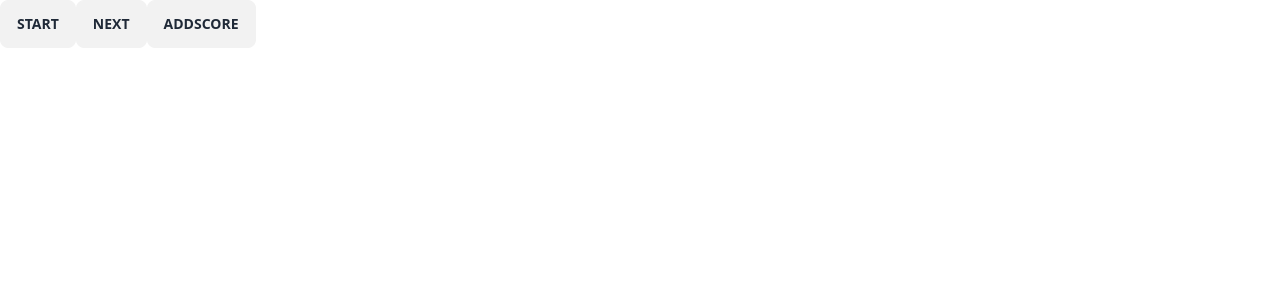
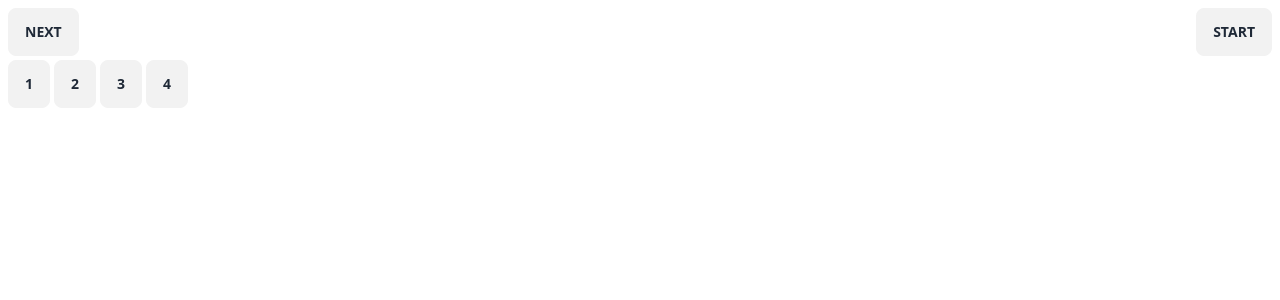
Before and after one commit to odjhey/luxray-cards, a React (Vite) app in the folder pwa/: page / in a window 1280 px wide. Shown: the top 300 px of the page. Built offline with nearby package versions, Linux system fonts and the light colour scheme.

Commit message:
feat: update ui display

```diff
--- a/pwa/package.json
+++ b/pwa/package.json
@@ -10,6 +10,7 @@
     "preview": "vite preview"
   },
   "dependencies": {
+    "dayjs": "^1.11.10",
     "localforage": "^1.10.0",
     "mobx": "^6.10.2",
     "mobx-react-lite": "^4.0.5",
--- a/pwa/src/models/root.ts
+++ b/pwa/src/models/root.ts
@@ -1,5 +1,6 @@
 import { Instance, types } from 'mobx-state-tree'
 import { UiModel } from './ui'
+import { LibRecordScoreBoard } from './scores'
 
 export const LibRecord = types.model({
   id: types.identifier,
@@ -7,31 +8,6 @@ export const LibRecord = types.model({
   sub: types.string,
   notes: types.string,
 })
-
-export const LibRecordScore = types.model({
-  id: types.identifier,
-  date: types.Date,
-  score: types.number,
-  libRecord: types.reference(LibRecord),
-})
-
-export const LibRecordScoreBoard = types
-  .model({
-    id: types.identifier,
-    scores: types.array(LibRecordScore),
-  })
-  .actions((self) => {
-    return {
-      addScore: (data: { libRecordId: string; score: number }) => {
-        self.scores.push({
-          id: `${data.libRecordId}-${Date.now()}`,
-          date: new Date(),
-          libRecord: data.libRecordId,
-          score: data.score,
-        })
-      },
-    }
-  })
 
 export const StateModel = types
   .model({
--- /dev/null
+++ b/pwa/src/models/scores.ts
@@ -0,0 +1,27 @@
+import { types } from 'mobx-state-tree'
+import { LibRecord } from './root'
+
+export const LibRecordScore = types.model({
+  id: types.identifier,
+  date: types.Date,
+  score: types.number,
+  libRecord: types.reference(types.late(() => LibRecord)),
+})
+
+export const LibRecordScoreBoard = types
+  .model({
+    id: types.identifier,
+    scores: types.array(LibRecordScore),
+  })
+  .actions((self) => {
+    return {
+      addScore: (data: { libRecordId: string; score: 1 | 2 | 3 | 4 }) => {
+        self.scores.unshift({
+          id: `${data.libRecordId}-${Date.now()}`,
+          date: new Date(),
+          libRecord: data.libRecordId,
+          score: data.score,
+        })
+      },
+    }
+  })
--- a/pwa/src/models/ui.ts
+++ b/pwa/src/models/ui.ts
@@ -1,5 +1,6 @@
 import { castToSnapshot, types } from 'mobx-state-tree'
-import { LibRecord, LibRecordScoreBoard, StateModel } from './root'
+import { LibRecord, StateModel } from './root'
+import { LibRecordScoreBoard } from './scores'
 
 export const UiModel = types
   .model({
@@ -10,17 +11,22 @@ export const UiModel = types
   })
   .views((self) => ({
     getActive: () => {
-      return self.activeLibRecord
+      return {
+        id: self.activeLibRecord?.id ?? '',
+        title: self.activeLibRecord?.title ?? '',
+        sub: self.activeLibRecord?.sub ?? '',
+        notes: self.activeLibRecord?.notes ?? '',
+      }
     },
     getScores: () => {
-      return self.scores?.scores.filter(
-        (s) => s.libRecord.id === self.activeLibRecord?.id,
-      )
-    },
-    getScoreTotal: () => {
       return self.scores?.scores
         .filter((s) => s.libRecord.id === self.activeLibRecord?.id)
-        .reduce((prev, curr) => prev + curr.score, 0)
+        .map((s) => {
+          return {
+            date: s.date,
+            score: s.score,
+          }
+        })
     },
   }))
   .actions((self) => {
@@ -32,19 +38,16 @@ export const UiModel = types
         }
         self.scores = self.stateRef.scoreBoard
       },
-      setActive: (data: { libRecordId: string }) => {
-        const match = self.displayables.find((d) => data.libRecordId === d.id)
-        if (match) {
-          self.activeLibRecord = match
-        }
-      },
       next: () => {
-        // TODO: update to support end of array
         const activeIndex = self.displayables.findIndex(
           (d) => d.id === self.activeLibRecord?.id,
         )
         const nextIndex = activeIndex + 1
-        const next = self.displayables[nextIndex]
+
+        const next =
+          nextIndex >= self.displayables.length
+            ? self.displayables[0]
+            : self.displayables[nextIndex]
         self.activeLibRecord = next
       },
     }
--- a/pwa/src/pages/Notes.tsx
+++ b/pwa/src/pages/Notes.tsx
@@ -1,5 +1,6 @@
 import { observer } from 'mobx-react-lite'
 import { useUi } from '../hooks/use-ui'
+import dayjs from 'dayjs'
 
 export const Notes = observer(() => {
   const { loading, ui } = useUi()
@@ -16,17 +17,18 @@ export const Notes = observer(() => {
     return <div>empty</div>
   }
 
+  const { title, sub, notes } = ui.getActive()
+
   return (
     <>
-      <div>{JSON.stringify(ui.activeLibRecord, null, 2)}</div>
-      <button
-        className="btn"
-        onClick={() => {
-          ui.startView()
-        }}
-      >
-        start
-      </button>
+      <div className="flex flex-col justify-center items-center">
+        <div className="text-8xl">{title}</div>
+        <div className="text-2xl">{sub}</div>
+        <div className="text-lg">{notes}</div>
+      </div>
+
+      <div className="flex flex-col gap-1 p-2">
+        <div className="flex justify-between">
           <button
             className="btn"
             onClick={() => {
@@ -38,17 +40,39 @@ export const Notes = observer(() => {
           <button
             className="btn"
             onClick={() => {
+              ui.startView()
+            }}
+          >
+            start
+          </button>
+        </div>
+        <div className="flex gap-1">
+          {([1, 2, 3, 4] as const).map((v) => (
+            <button
+              key={`${v}-score`}
+              className="btn"
+              onClick={() => {
                 if (ui.activeLibRecord) {
                   ui.scores?.addScore({
                     libRecordId: ui.activeLibRecord.id,
-              score: 1,
+                    score: v,
                   })
                 }
               }}
             >
-        addscore
+              {v}
             </button>
-      <div>{ui.getScoreTotal()}</div>
+          ))}
+        </div>
+      </div>
+
+      <div>
+        {ui.getScores()?.map((v) => (
+          <div key={v.date.toISOString()}>
+            {dayjs(v.date).format('YYYY MMM DD')} - {v.score}
+          </div>
+        ))}
+      </div>
     </>
   )
 })
```
Also changed, not shown: 1 other file (tests, documents, lock files or other folders). Lines whose indentation alone changed are shown as unchanged.
